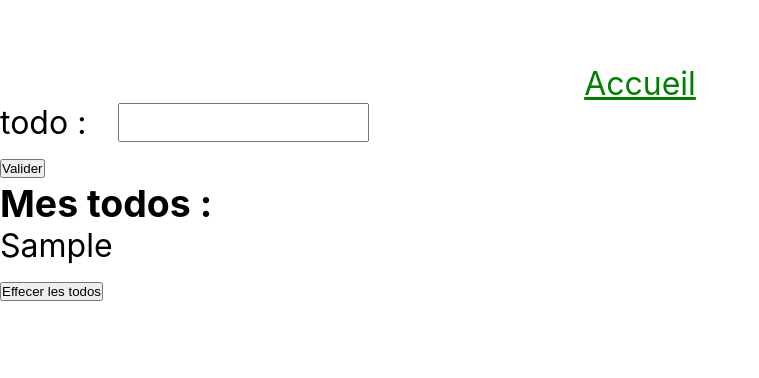
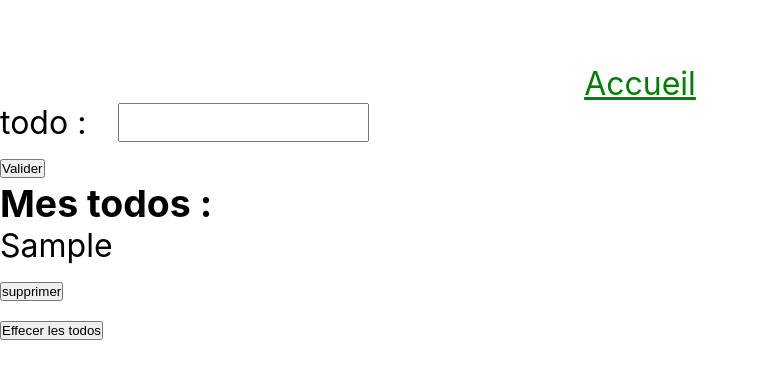
Before and after one commit to PierreRogier/IMIE-React, a React (Create React App) app: page /localstorage in a window 1280 px wide. Both pictures are taken after typing "Sample" into the empty fields and a click on the button "Valider". Shown: the top 378 px of the page, without its empty margins (0-759 px from the left). Built offline with nearby package versions, Linux system fonts and the light colour scheme.

Commit message:
delete todo

```diff
--- a/src/Examples/Localstorage/Exemple1/index.js
+++ b/src/Examples/Localstorage/Exemple1/index.js
@@ -28,6 +28,10 @@ const LocalStorageExample1 = () => {
 		setError("");
 	};
 
+	const deleteTodo = (id) => {
+		setTodos(todos.filter((todo) => todo.id != id));
+	};
+
 	useEffect(() => {
 		localStorage.setItem("list", JSON.stringify(todos));
 	}, [todos]);
@@ -56,7 +60,12 @@ const LocalStorageExample1 = () => {
 					<h3>Mes todos :</h3>
 					{todos &&
 						todos.map((todo, index) => {
-							return <p key={index}>{todo.content}</p>;
+							return (
+								<div key={index}>
+									<p>{todo.content}</p>
+									<button onClick={() => deleteTodo(todo.id)}>supprimer</button>
+								</div>
+							);
 						})}
 				</div>
 				<button onClick={() => setTodos([])}>Effecer les todos</button>
```
